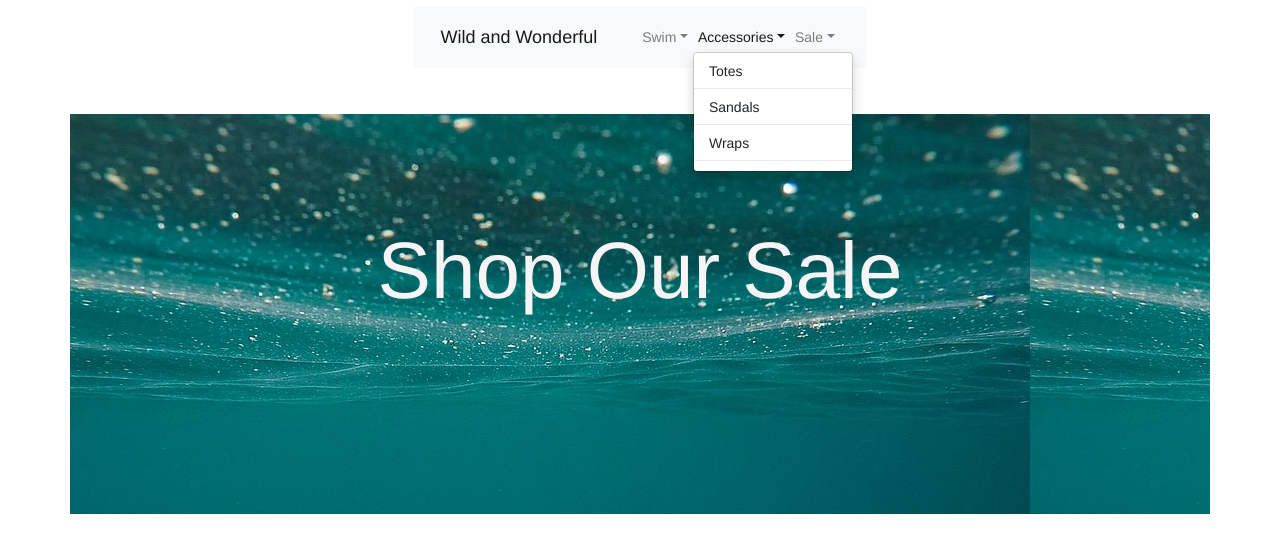
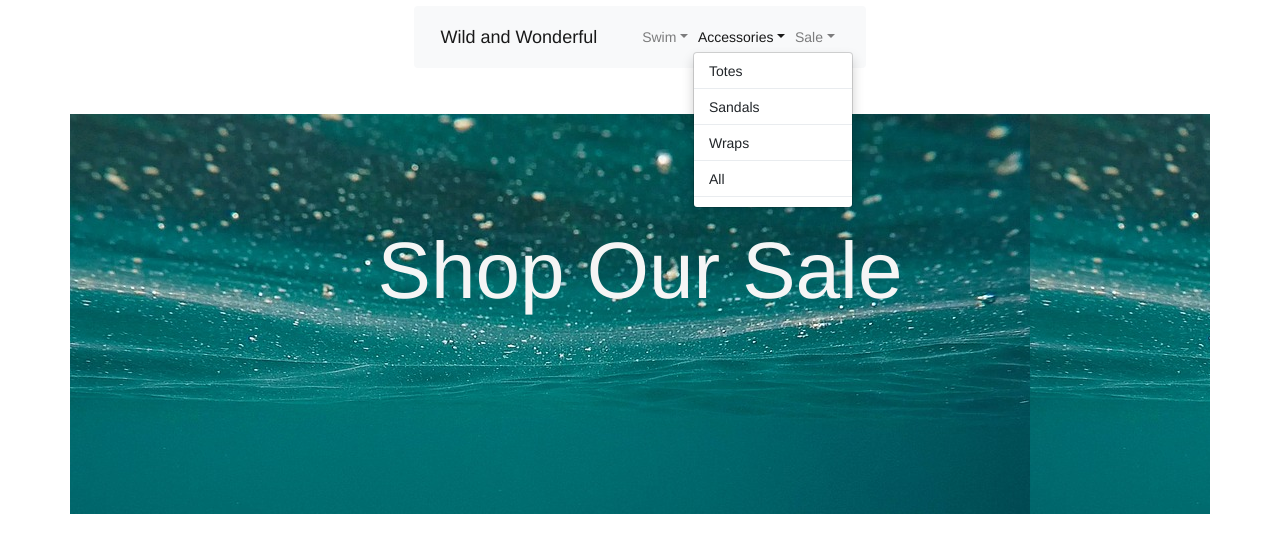
Before and after one commit to arianaw15/wild-wonderful, a React (Create React App) app: page / in a window 1280 px wide. Both pictures are taken after a click on the button "Accessories". Shown: the top 552 px of the page. Built offline with nearby package versions, Linux system fonts and the light colour scheme.

Commit message:
updated href for web name to route to landing page

```diff
--- a/src/components/navBar/NavBar.js
+++ b/src/components/navBar/NavBar.js
@@ -5,7 +5,7 @@ function NavBar() {
     return (
         <Container className="navbar">
         <Navbar bg="light" expand="lg">
-  <Navbar.Brand href="/Tops">Wild and Wonderful</Navbar.Brand>
+  <Navbar.Brand href="/">Wild and Wonderful</Navbar.Brand>
   <Navbar.Toggle aria-controls="basic-navbar-nav" />
   <Navbar.Collapse id="basic-navbar-nav">
     <Nav className="mr-auto">
@@ -25,6 +25,8 @@ function NavBar() {
         <NavDropdown.Divider />
         <NavDropdown.Item href="#action/3.3">Wraps</NavDropdown.Item>
         <NavDropdown.Divider />
+        <NavDropdown.Item href="#action/3.4">All</NavDropdown.Item>
+        <NavDropdown.Divider />
       </NavDropdown>
       <NavDropdown title="Sale" id="basic-nav-dropdown">
         <NavDropdown.Item href="#action/3.1">Swim</NavDropdown.Item>
```
